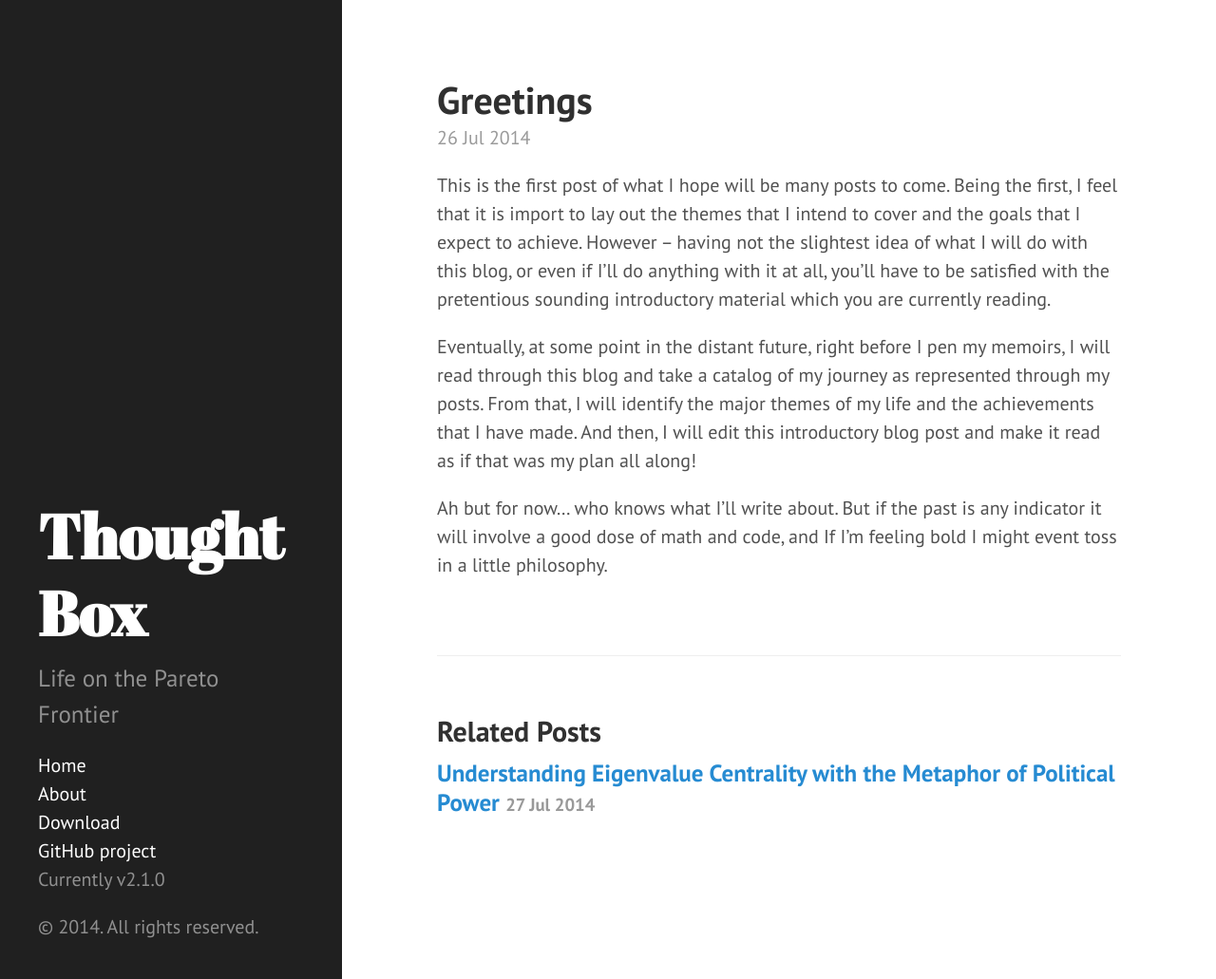
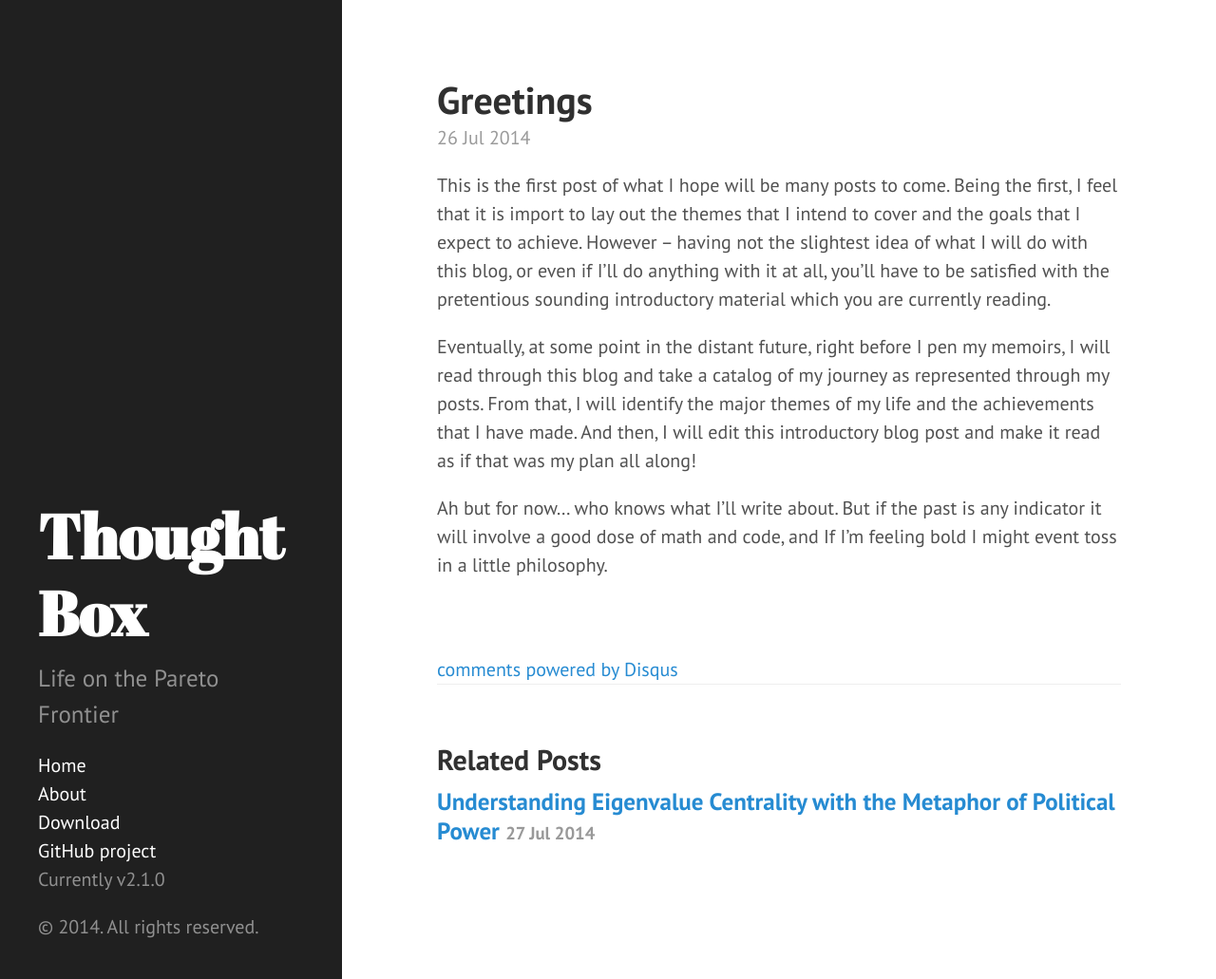
Before and after one commit to JnBrymn/JnBrymn.github.io, a Jekyll site: the page built from _posts/2014-07-26-greetings.md, in a window 1280 px wide and 1031 px high. Shown: the whole window at 95% size. Built offline with Jekyll 4.4.1, drawn with Linux system fonts in a browser that asks for light colours; Markdown is read by kramdown in place of the engine named in the settings; comment, search, counter and statistics services are not loaded; some of the changed lines change nothing that is shown.

Commit message:
added comments

```diff
--- a/_layouts/post.html
+++ b/_layouts/post.html
@@ -7,6 +7,22 @@
   <span class="post-date">{{ page.date | date_to_string }}</span>
   {{ content }}
 </div>
+
+<div id="disqus_thread"></div>
+<script type="text/javascript">
+    /* * * CONFIGURATION VARIABLES: EDIT BEFORE PASTING INTO YOUR WEBPAGE * * */
+    var disqus_shortname = 'jnbrymn'; // required: replace example with your forum shortname
+
+    /* * * DON'T EDIT BELOW THIS LINE * * */
+    (function() {
+        var dsq = document.createElement('script'); dsq.type = 'text/javascript'; dsq.async = true;
+        dsq.src = '//' + disqus_shortname + '.disqus.com/embed.js';
+        (document.getElementsByTagName('head')[0] || document.getElementsByTagName('body')[0]).appendChild(dsq);
+    })();
+</script>
+<noscript>Please enable JavaScript to view the <a href="http://disqus.com/?ref_noscript">comments powered by Disqus.</a></noscript>
+<a href="http://disqus.com" class="dsq-brlink">comments powered by <span class="logo-disqus">Disqus</span></a>
+
 
 <div class="related">
   <h2>Related Posts</h2>
@@ -23,3 +39,16 @@
     {% endfor %}
   </ul>
 </div>
+
+<script type="text/javascript">
+/* * * CONFIGURATION VARIABLES: EDIT BEFORE PASTING INTO YOUR WEBPAGE * * */
+var disqus_shortname = 'jnbrymn'; // required: replace example with your forum shortname
+
+/* * * DON'T EDIT BELOW THIS LINE * * */
+(function () {
+    var s = document.createElement('script'); s.async = true;
+    s.type = 'text/javascript';
+    s.src = '//' + disqus_shortname + '.disqus.com/count.js';
+    (document.getElementsByTagName('HEAD')[0] || document.getElementsByTagName('BODY')[0]).appendChild(s);
+}());
+</script>
```
Also changed, not shown: README.md.
